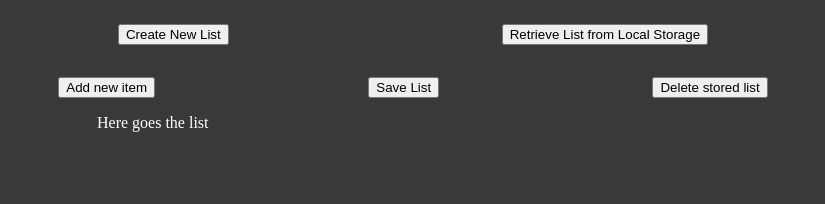
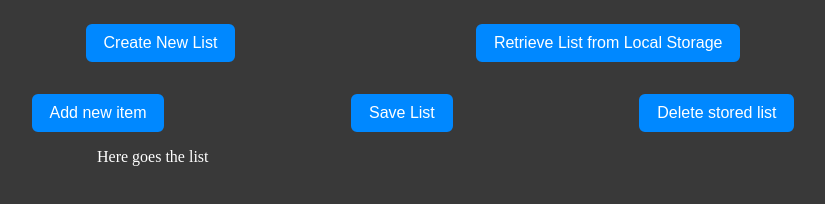
Before and after one commit to aniket-agra/odin-todolist, a website built with webpack: page dist/index.html in a window 1280 px wide. Shown: the whole page, without its empty margins (227-1052 px from the left). Built offline with nearby package versions, Linux system fonts and the light colour scheme.

Commit message:
Add style to buttons

```diff
--- a/src/style.css
+++ b/src/style.css
@@ -7,6 +7,24 @@ body {
     background-color: rgb(57, 57, 57);
     color: white;
     font-size: 1rem;
+}
+
+button {
+    font-size: 1rem;
+    background-color: rgb(0, 136, 255);
+    color: white;
+    padding: 0.5rem 1rem;
+    border: 2px solid rgb(0, 136, 255);
+    border-radius: 6px;
+}
+
+button:active {
+    background-color: rgba(0, 136, 255, 0.736);
+    border-color: rgba(0, 136, 255, 0.5);
+}
+
+button:hover {
+    scale: 1.05;
 }
 
 .startPageBtns {
```
Also changed, not shown: dist/main.js.
